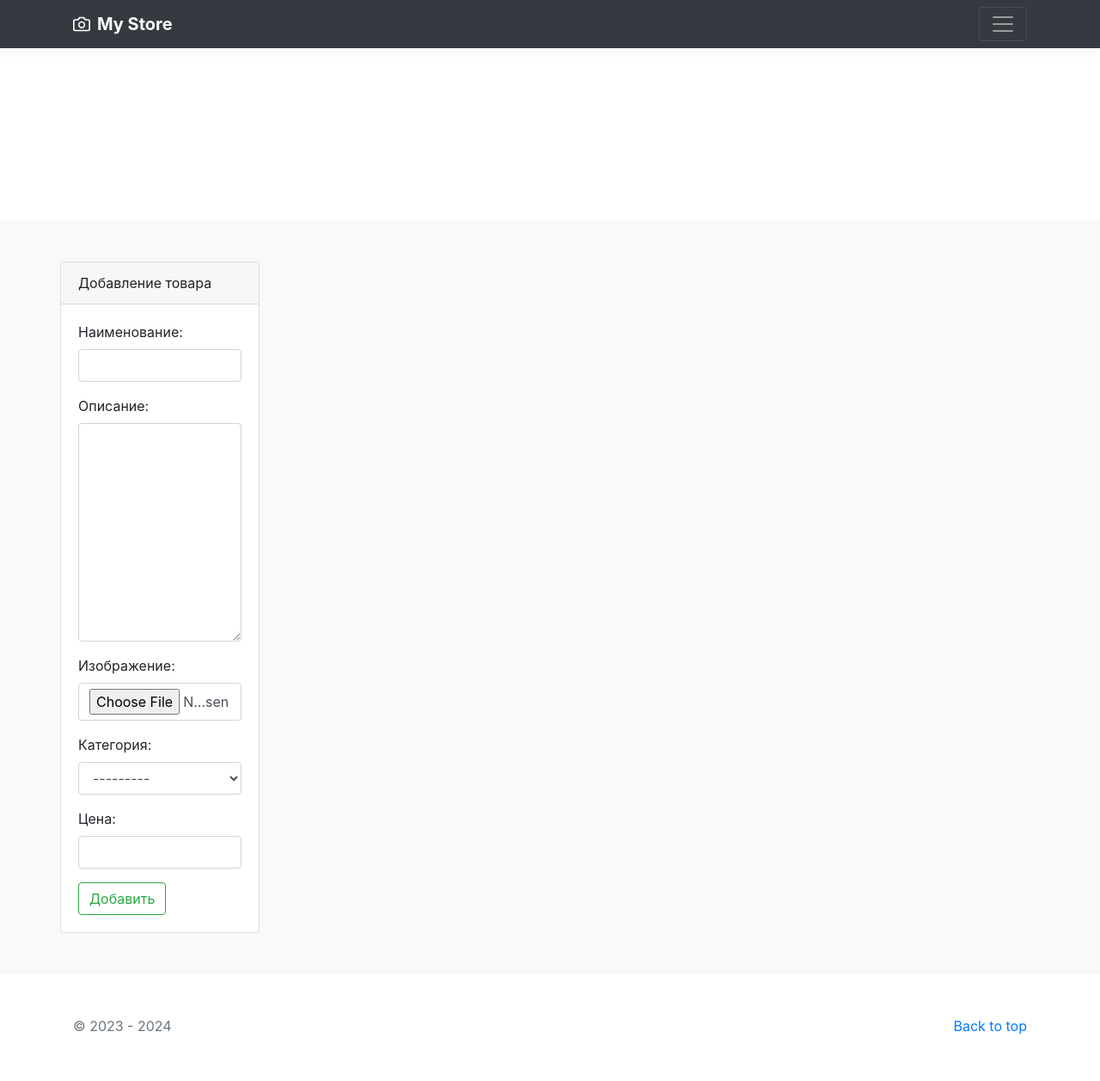
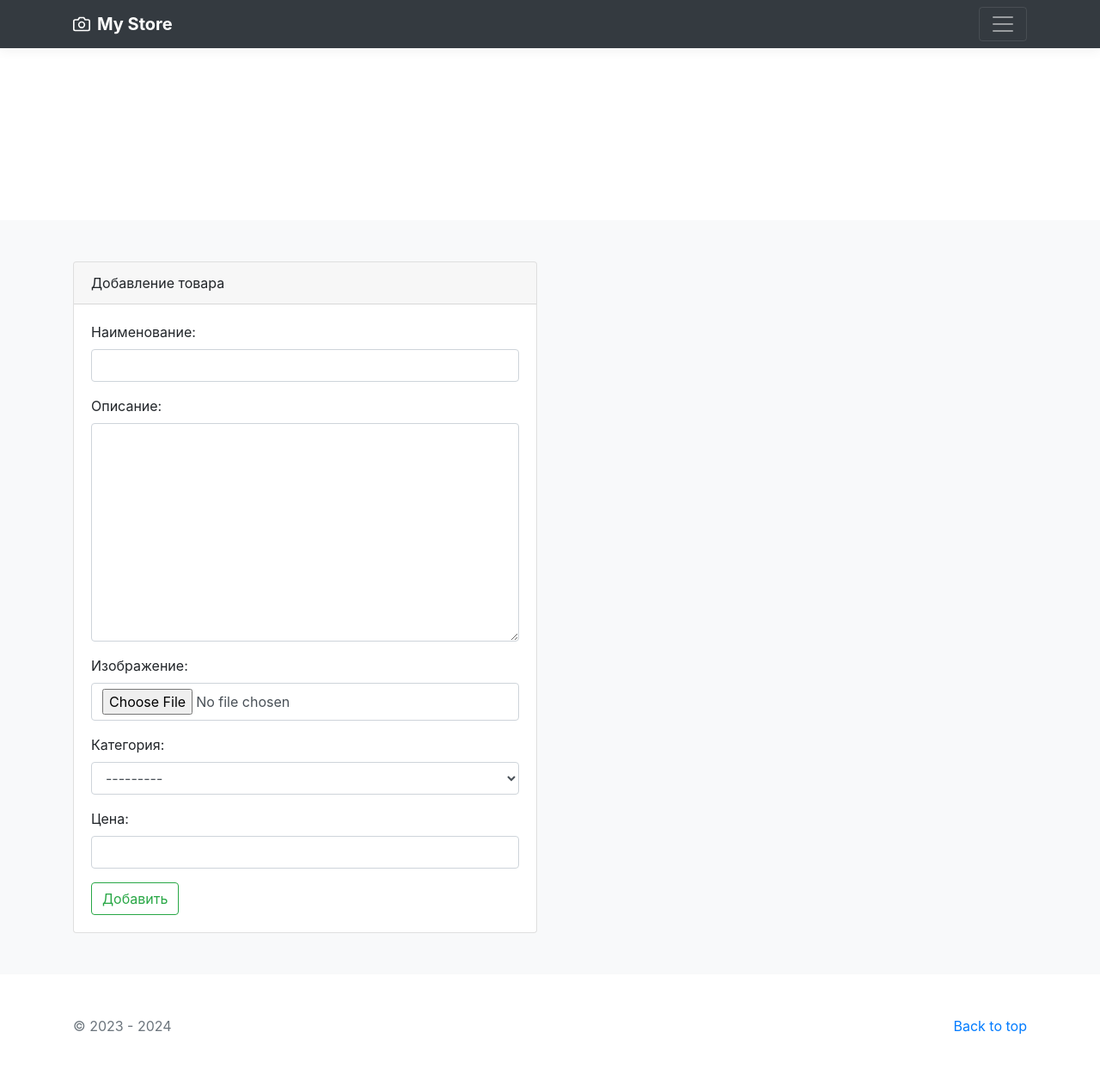
Before and after one commit to ilnurhub/my_store, a Django app: page /create/ in a window 1280 px wide. Shown: the whole page at 86% size. Run offline with Django 4.2, Linux system fonts and the light colour scheme; data comes from the database, SQL or seed files in the repository; some libraries are stand-ins or nearby versions.

Commit message:
added div class='col-12'

```diff
--- a/catalog/templates/catalog/product_form.html
+++ b/catalog/templates/catalog/product_form.html
@@ -1,5 +1,6 @@
 {% extends 'catalog/base.html' %}
 {% block content %}
+<div class="col-12">
     <form method="post" class="row" enctype="multipart/form-data">
         <div class="col-6">
             <div class="card">
@@ -44,4 +45,5 @@
         </div>
         {% endif %}
     </form>
+</div>
 {% endblock %}
```
Lines whose indentation alone changed are shown as unchanged.
